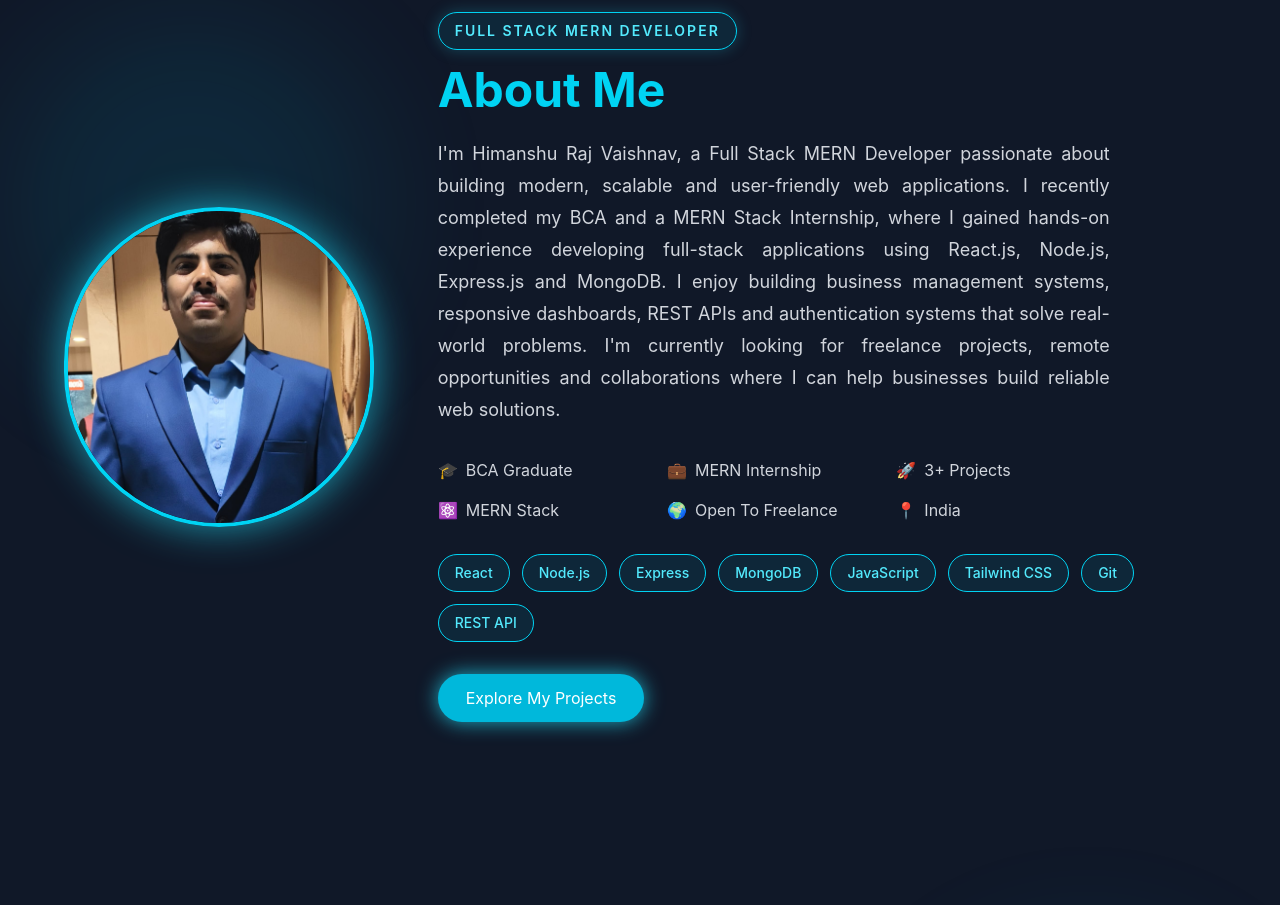
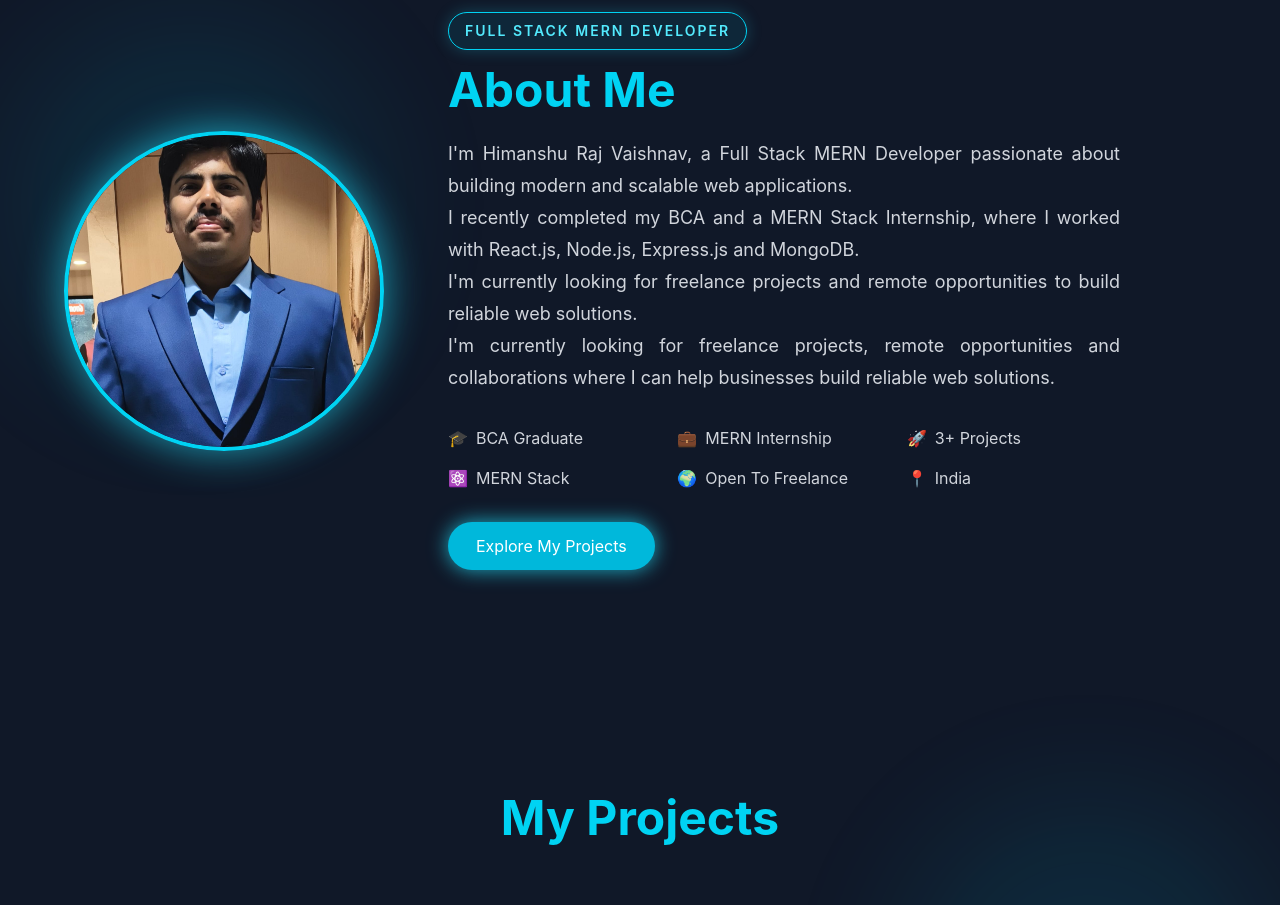
Before and after one commit to himanshurajvaishnav123/portfolio, a React app: page / in a window 1280 px wide. Shown: the part 900-1805 px from the top of the page. Built offline with nearby package versions, Linux system fonts and the light colour scheme; the HTML template or start-up script is replaced by a standard one.

Commit message:
about section

```diff
--- a/src/pages/PortfolioHome.jsx
+++ b/src/pages/PortfolioHome.jsx
@@ -238,12 +238,9 @@ function PortfolioHome() {
             </h2>
 
             <p className="text-gray-300 text-lg leading-8 max-w-2xl text-justify">
-                I'm Himanshu Raj Vaishnav, a Full Stack MERN Developer passionate about building modern, scalable and user-friendly web applications.
-
-                I recently completed my BCA and a MERN Stack Internship, where I gained hands-on experience developing full-stack applications using React.js, Node.js, Express.js and MongoDB.
-
-                I enjoy building business management systems, responsive dashboards, REST APIs and authentication systems that solve real-world problems.
-
+                <p>I'm Himanshu Raj Vaishnav, a Full Stack MERN Developer passionate about building modern and scalable web applications.   </p>
+                <p>I recently completed my BCA and a MERN Stack Internship, where I worked with React.js, Node.js, Express.js and MongoDB.</p>
+             <p>I'm currently looking for freelance projects and remote opportunities to build reliable web solutions.</p>
                 I'm currently looking for freelance projects, remote opportunities and collaborations where I can help businesses build reliable web solutions.
             </p>
 
@@ -283,26 +280,6 @@ function PortfolioHome() {
 
             </div>
 
-                           {/* Skills */}
-<div className="flex flex-wrap gap-3 mt-8">
-    {[
-        "React",
-        "Node.js",
-        "Express",
-        "MongoDB",
-        "JavaScript",
-        "Tailwind CSS",
-        "Git",
-        "REST API",
-    ].map((skill) => (
-        <span
-            key={skill}
-            className="px-4 py-2 rounded-full border border-cyan-400 bg-cyan-500/10 text-cyan-300 text-sm font-medium hover:bg-cyan-500 hover:text-black transition duration-300 cursor-default"
-        >
-            {skill}
-        </span>
-    ))}
-</div>
 
             <button
                 className="mt-8 px-7 py-3 bg-cyan-500 rounded-full hover:scale-105 transition shadow-[0_0_20px_rgba(34,211,238,0.8)]"
```
